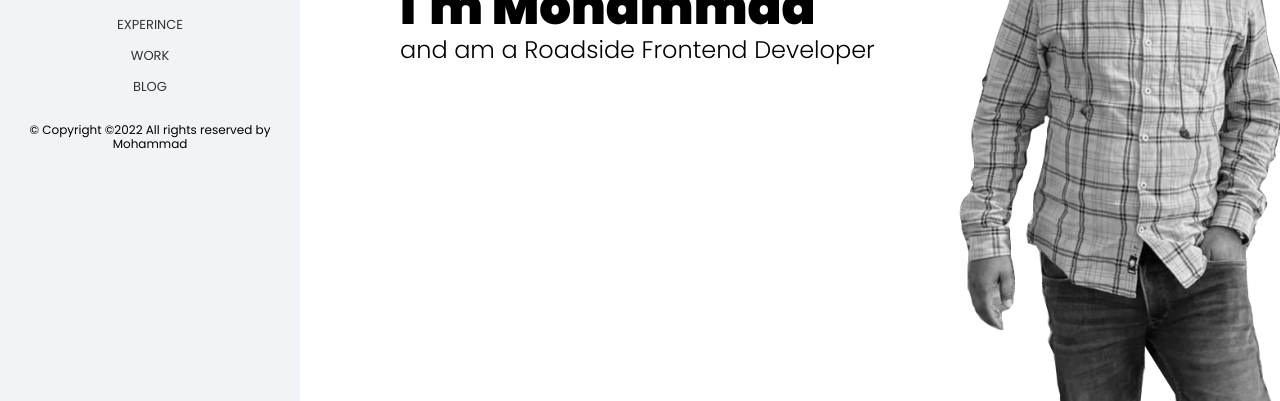
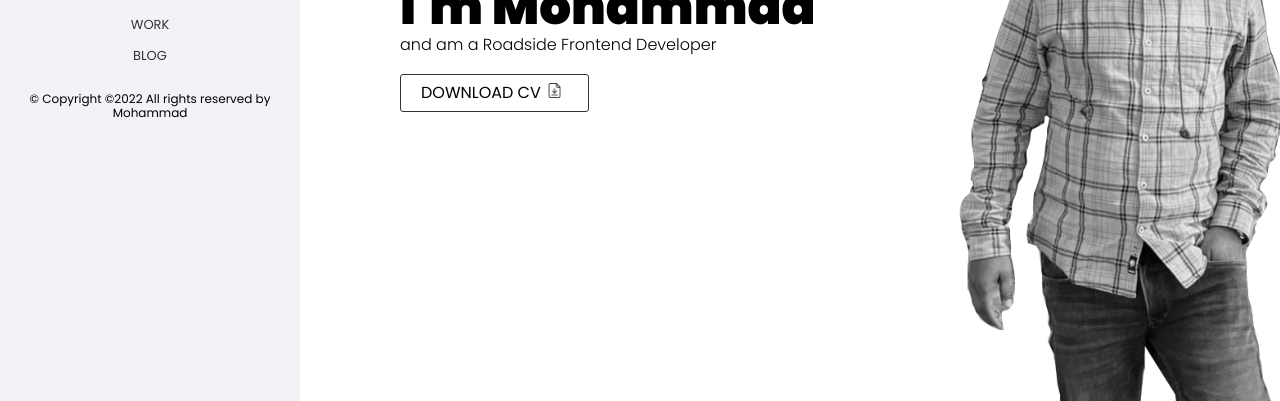
Before and after one commit to imran7358/imranFrontend, a plain HTML site: page index.html in a window 1280 px wide. Shown: the part 399-800 px from the top of the page. Drawn offline with Linux system fonts and the light colour scheme.

Commit message:
Download CV
Signed-off-by: imran7358 <shaikhmiran@gmail.com>

```diff
--- a/css/style.css
+++ b/css/style.css
@@ -43,6 +43,7 @@ transform: scaleX(1);}
 .f-12{font-size: 12px;}
 .copy{margin:20px 0}
 .f-18{font-size: 18px;}
+.f-16{font-size: 16px;}
 .f-13{font-size: 13px;}
 #bio-con{height: 100vh; padding: 0 100px;position: relative;background:url('../images/mybg_pro.png');background-size: 80%;background-position:350px -100px;background-repeat: no-repeat;}
 .profile-img-con{position: absolute;right: 0;}
@@ -55,3 +56,9 @@ left: 0;}
 .about-im span{display: block;}
 .about-info h2{font-weight: 300;}
 .about-info{position: absolute;top:40%}
+.download-now{border: 1px solid #333;padding: 8px 20px;text-decoration: none;
+margin: 20px 0 0;color: #000;text-transform: uppercase;
+border-radius: 3px; display: inline-flex;justify-content: center;    transition: transform .3s ease-out;align-items: center;}
+.download-now span{margin: 0 6px;}
+.download-now:hover{box-shadow: rgba(0, 0, 0, 0.1) 0px 4px 12px;transform: translate(0,-2px);}
+.cu-pointer{cursor: pointer;}
--- a/index.html
+++ b/index.html
@@ -21,7 +21,6 @@
                <div class="my-nav">
                    <ul>
                        <li><a href="">HOME</a></li>
-                       <li><a href="">SERVICES</a></li>
                        <li><a href="">SKILLS</a></li>
                        <li><a href="">EDUCATIONS</a></li>
                        <li><a href="">EXPERINCE</a></li>
@@ -40,7 +39,8 @@
         <section class="hero-con" id="bio-con">
            <div class="about-info">
                <h1 class="about-im"><span>Hi!</span><label> I'm  Mohammad</label></h1>
-               <h2>and am a Roadside Frontend Developer</h2>
+               <h2 class="f-16">and am a Roadside Frontend Developer</h2>
+               <a class="download-now" href="images/imran_resume.pdf" target="_blank" alt="MOHAMMAD IMRAN"><label class="cu-pointer">Download CV</label> <span class="cu-pointer"><img src="images/file.png" width="15"/></span></a>
            </div>
         </section>
         <!-- <h2>Hi !</h2>
```
Also changed, not shown: images/file.png (added), 1 other file.
